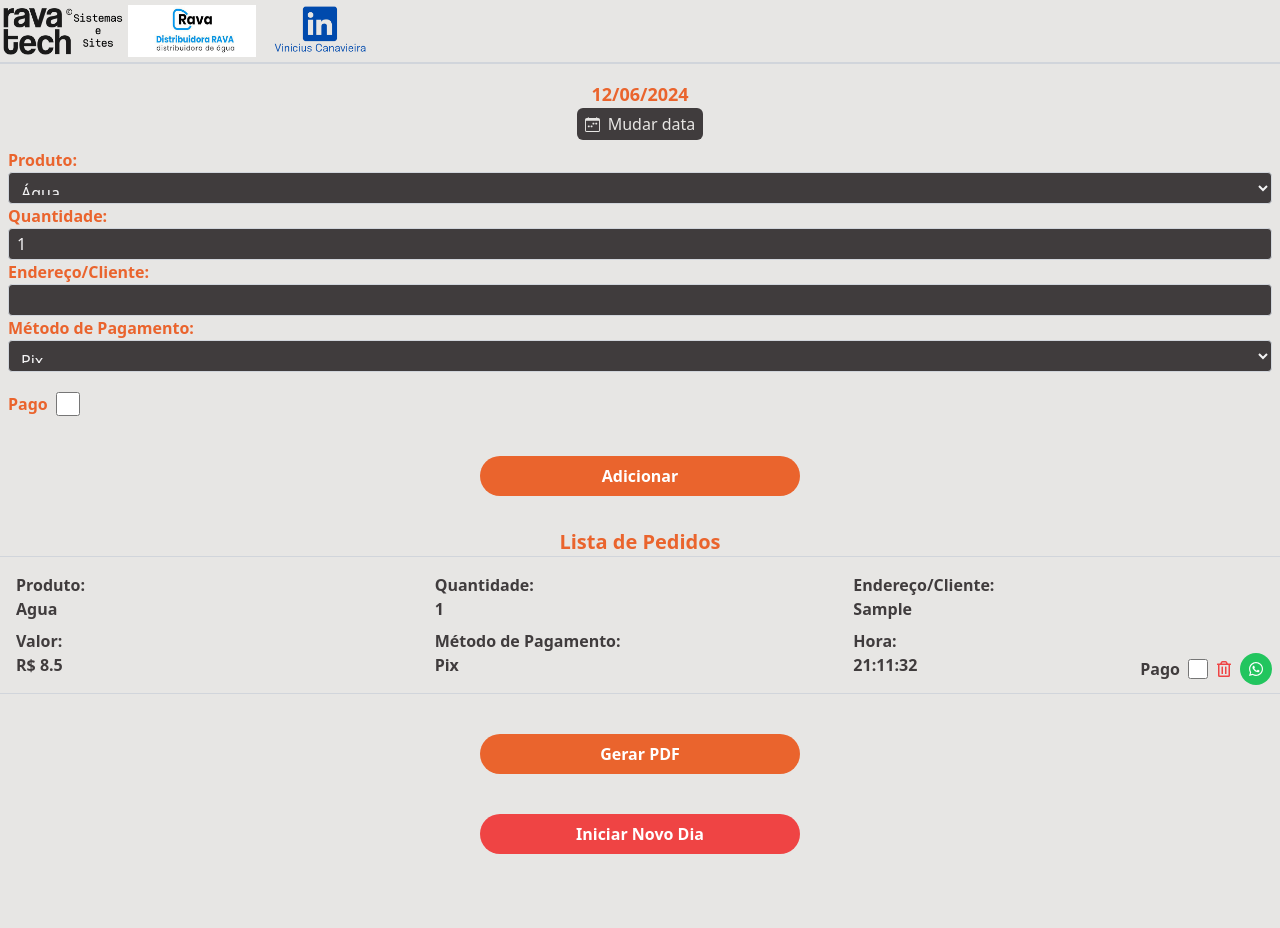
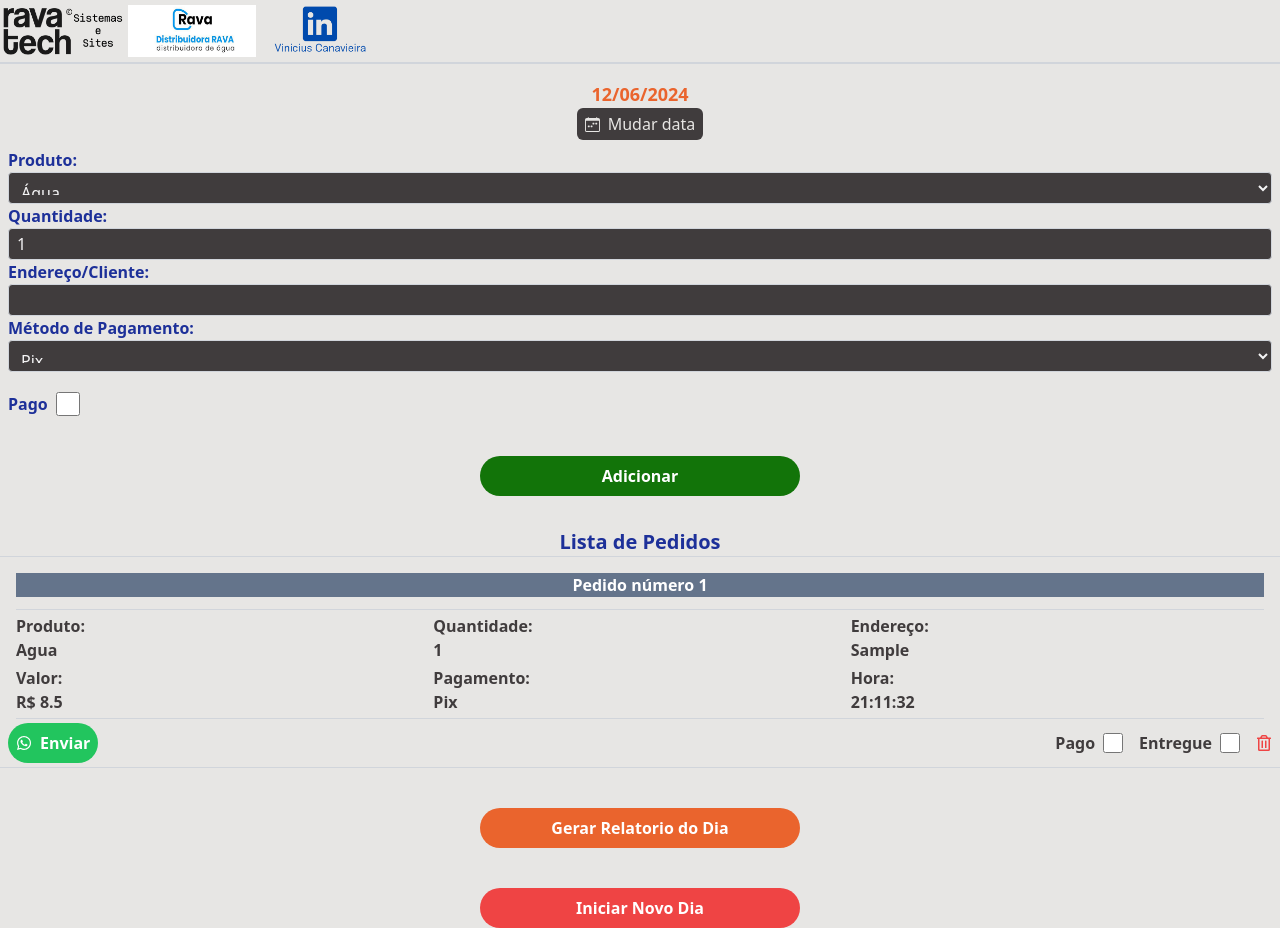
Before and after one commit to viniciuscanavieira/PDV_arraial, a Next.js app: page / in a window 1280 px wide. Both pictures are taken after typing "Sample" into the empty fields and a click on the button "Adicionar". Before the commit the page ends 854 px from the top, so only its background shows below. Built offline with nearby package versions, Linux system fonts and the light colour scheme.

Commit message:
atualizando Lista de pedido e integrando o botao entregue,N pedidos

```diff
--- a/src/app/layout.tsx
+++ b/src/app/layout.tsx
@@ -2,8 +2,8 @@ import type { Metadata } from "next";
 import "./globals.css";
 
 export const metadata: Metadata = {
-  title: "Lava Rapido Galp",
-  description: "Fechamento de folha para Lava Rapidos",
+  title: "Distribuidora Rava",
+  description: "Fechamento de folha para Distribuidora de Água",
   manifest: "/webmanifest.json",
 };
 
--- a/src/components/FormComponent.tsx
+++ b/src/components/FormComponent.tsx
@@ -13,12 +13,13 @@ interface Item {
   metodoPagamento: string;
   foiPago: boolean;
   hora: string;
+  foiEntregue: boolean;
 }
 
 const produtos = {
-  Agua: 8.5,
-  Gas: 110,
-  CartelaDeOvos: 24,
+  Agua: 8.50,
+  Gas: 110.0,
+  CartelaDeOvos: 24.0,
 };
 
 export const FormComponent = () => {
@@ -80,6 +81,7 @@ export const FormComponent = () => {
       metodoPagamento,
       foiPago,
       hora: getCurrentTime(),
+      foiEntregue: false,
     };
     setLista([...lista, newItem]);
 
@@ -90,23 +92,13 @@ export const FormComponent = () => {
     setFoiPago(false);
   };
 
-  const handleCheckboxChange = (index: number) => {
-    const updatedLista = lista.map((item, idx) => {
-      if (idx === index) {
-        return { ...item, foiPago: !item.foiPago };
-      }
-      return item;
-    });
-    setLista(updatedLista);
-  };
-
   const handleRemover = (index: number) => {
     const updatedLista = lista.filter((_, idx) => idx !== index);
     setLista(updatedLista);
   };
   const handleWhatsApp = (index: number) => {
     const item = lista[index];
-    const message = `Novo pedido\nProduto: ${item.produto}\nQuantidade: ${item.quantidade}\nEndereço/Cliente: ${item.endereco}\nValor: R$ ${item.valor}\nMétodo de Pagamento: ${item.metodoPagamento}\nHora: ${item.hora}\n\nPor favor, confirme a entrega após a conclusão.`;
+    const message = `*Novo pedido ${item.hora}*\n*Produto:* ${item.produto}\n*Quantidade:* ${item.quantidade}\n*Endereço/Cliente:* ${item.endereco}\n*Método de Pagamento:* ${item.metodoPagamento}\n*Valor: R$* ${item.valor} reais\n\nPor favor, confirme a entrega após a conclusão.`;
     const encodedMessage = encodeURIComponent(message);
     const whatsappUrl = `https://wa.me/559885631906?text=${encodedMessage}`;
     window.open(whatsappUrl, '_blank');
@@ -133,8 +125,9 @@ export const FormComponent = () => {
       );
 
       autoTable(doc, {
-      head: [["Produto", "Quantidade", "Endereço/Cliente", "Valor", "Método de Pagamento", "Hora", "Pago"]],
-      body: lista.map((item) => [
+        head: [["Número do Pedido", "Produto", "Quantidade", "Endereço/Cliente", "Valor", "Pagamento", "Hora", "Pago", "Entregue"]],
+        body: lista.map((item, index) => [
+          lista.length - index,
           item.produto,
           item.quantidade,
           item.endereco,
@@ -142,8 +135,10 @@ export const FormComponent = () => {
           item.metodoPagamento,
           item.hora,
           item.foiPago ? "Sim" : "Não",
+          item.foiEntregue ? "Sim" : "Não",
         ]),
         startY: 40,
+        styles: { halign: 'center' }, // Adicione esta linha
       });
 
       autoTable(doc, {
@@ -151,6 +146,7 @@ export const FormComponent = () => {
           [`Total Caixa: R$ ${totalPagamento.toFixed(2)}`],
         ],
         startY: (doc as any).lastAutoTable.finalY + 10,
+        styles: { halign: 'center' }, // Adicione esta linha
       });
 
       doc.save(
@@ -163,7 +159,6 @@ export const FormComponent = () => {
         }.pdf`
       );
     };
-
   const handleIniciarNovoDia = () => {
     const userConfirmed = window.confirm(
       "Você tem certeza que deseja apagar a lista atual?"
@@ -175,17 +170,44 @@ export const FormComponent = () => {
       return;
     }
   };
+  const handleCheckboxChange = (index: number) => {
+    // Calcula o índice correto
+    const realIndex = lista.length - 1 - index;
+
+    // Cria uma cópia da lista de pedidos
+    const novaLista = [...lista];
+
+    // Atualiza o status de pagamento do pedido específico
+    novaLista[realIndex].foiPago = !novaLista[realIndex].foiPago;
+
+    // Atualiza a lista de pedidos
+    setLista(novaLista);
+  };
+
+  const handleEntregaChange = (index: number) => {
+    // Calcula o índice correto
+    const realIndex = lista.length - 1 - index;
+
+    // Cria uma cópia da lista de pedidos
+    const novaLista = [...lista];
+
+    // Atualiza o status de entrega do pedido específico
+    novaLista[realIndex].foiEntregue = !novaLista[realIndex].foiEntregue;
+
+    // Atualiza a lista de pedidos
+    setLista(novaLista);
+  };
 
   return (
     <>
       <div>
         <form>
           <div className="flex flex-col px-2">
-            <label className="font-semibold text-[#EA642D]">
+            <label className="font-semibold text-[#1d3099]">
               Produto:
             </label>
             <select
-              className="border border-gray-300 focus:border-2 focus:border-[#EA642D] focus:outline-none bg-[#403C3D] p-2 text-zinc-100 text-bold rounded h-8"
+              className="border border-gray-300 focus:border-2 focus:border-[#1d3099] focus:outline-none bg-[#403C3D] p-2 text-zinc-100 text-bold rounded h-8"
               value={produto}
               onChange={handleProdutoChange}
             >
@@ -195,33 +217,33 @@ export const FormComponent = () => {
             </select>
           </div>
           <div className="flex flex-col px-2">
-            <label className="font-semibold text-[#EA642D]">
+            <label className="font-semibold text-[#1d3099]">
               Quantidade:
             </label>
             <input
-              className="border border-gray-300 focus:border-2 focus:border-[#EA642D] focus:outline-none bg-[#403C3D] p-2 text-zinc-100 text-bold rounded h-8"
+              className="border border-gray-300 focus:border-2 focus:border-[#1d3099] focus:outline-none bg-[#403C3D] p-2 text-zinc-100 text-bold rounded h-8"
               type="number"
               value={quantidade}
               onChange={handleQuantidadeChange}
             />
           </div>
           <div className="flex flex-col px-2">
-            <label className="font-semibold text-[#EA642D]">
+            <label className="font-semibold text-[#1d3099]">
               Endereço/Cliente:
             </label>
             <input
-              className="border border-gray-300 focus:border-2 focus:border-[#EA642D] focus:outline-none bg-[#403C3D] p-2 text-zinc-100 text-bold rounded h-8"
+              className="border border-gray-300 focus:border-2 focus:border-[#1d3099] focus:outline-none bg-[#403C3D] p-2 text-zinc-100 text-bold rounded h-8"
               type="text"
               value={endereco}
               onChange={handleEnderecoChange}
             />
           </div>
           <div className="flex flex-col px-2">
-            <label className="font-semibold text-[#EA642D]">
+            <label className="font-semibold text-[#1d3099]">
               Método de Pagamento:
             </label>
             <select
-              className="border border-gray-300 focus:border-2 focus:border-[#EA642D] focus:outline-none bg-[#403C3D] p-2 text-zinc-100 text-bold rounded h-8"
+              className="border border-gray-300 focus:border-2 focus:border-[#1d3099] focus:outline-none bg-[#403C3D] p-2 text-zinc-100 text-bold rounded h-8"
               value={metodoPagamento}
               onChange={handleMetodoPagamentoChange}
             >
@@ -231,7 +253,7 @@ export const FormComponent = () => {
           </div>
           <div className="flex justify-between items-center px-2 gap-3">
             <div className="flex gap-2 mr-4 mt-5">
-              <label className="font-bold text-[#EA642D]">Pago</label>
+              <label className="font-bold text-[#1d3099]">Pago</label>
               <input
                 type="checkbox"
                 id="pagamento"
@@ -244,21 +266,23 @@ export const FormComponent = () => {
           <div className="flex justify-center">
             <button
               onClick={handleAdicionar}
-              className="bg-[#EA642D] p-2 w-80 rounded-full mt-10 text-white font-bold">
+              className="bg-[#127409] p-2 w-80 rounded-full mt-10 text-white font-bold">
               Adicionar
             </button>
           </div>
         </form>
 
         <div className="mt-8">
-  <h2 className="flex justify-center font-semibold text-xl text-[#EA642D] border-b border-gray-300">
+  <h2 className="flex justify-center font-semibold text-xl text-[#1d3099] border-b border-gray-300">
     Lista de Pedidos
   </h2>
-  {lista.map((item, index) => (
+  {lista.slice().reverse().map((item, index) => (
     <div
       key={index}
-      className="grid grid-cols-3 font-semibold text-md gap-2 border-b border-gray-300 p-4 relative"
+      className="grid grid-cols-3 font-semibold text-md gap-1 border-b border-gray-300 p-4 relative"
     >
+      <h3 className="col-span-3 font-bold text-center text-[#ffffff] bg-slate-500 mb-2">Pedido número {lista.length - index}</h3>
+      <hr className="col-span-3 border-gray-300"/>
       <p className="flex flex-col font-bold">
         Produto:
         <span className="font-semibold"> {item.produto}</span>
@@ -268,7 +292,7 @@ export const FormComponent = () => {
         <span className="font-semibold"> {item.quantidade}</span>
       </p>
       <p className="flex flex-col font-bold">
-        Endereço/Cliente:
+        Endereço:
         <span className="font-semibold"> {item.endereco}</span>
       </p>
       <p className="flex flex-col font-bold">
@@ -276,31 +300,48 @@ export const FormComponent = () => {
         <span className="font-semibold"> R$ {item.valor}</span>
       </p>
       <p className="flex flex-col font-bold">
-        Método de Pagamento:
+        Pagamento:
         <span className="font-semibold"> {item.metodoPagamento}</span>
       </p>
       <p className="flex flex-col font-bold">
         Hora:
         <span className="font-semibold"> {item.hora}</span>
       </p>
-      <div className="absolute bottom-2 right-2 flex items-center">
-        <label className="font-bold mr-2">Pago</label>
+      <hr className="col-span-3 border-gray-300 p-4"/>
+      <div className="absolute bottom-1 left-2 flex items-center space-x-4">
+        <button
+          className="bg-green-500 p-2 rounded-full text-white flex items-center space-x-2"
+          onClick={() => handleWhatsApp(index)}
+        >
+          <FaWhatsapp />
+          <span>Enviar</span>
+        </button>
+      </div>
+      <div className="absolute bottom-3 right-2 flex items-center space-x-4">
+        <div className="flex items-center space-x-2">
+          <label className="font-bold">Pago</label>
           <input
             type="checkbox"
             checked={item.foiPago}
             onChange={() => handleCheckboxChange(index)}
-          className="w-5 h-5 mr-2"
+            className="w-5 h-5"
           />
+        </div>
+        <div className="flex items-center space-x-2">
+          <label className="font-bold">Entregue</label>
+          <input
+            type="checkbox"
+            checked={item.foiEntregue}
+            onChange={() => handleEntregaChange(index)}
+            className="w-5 h-5"
+          />
+        </div>
+        <div className="ml-4">
           <FaRegTrashAlt
             className="text-red-500 cursor-pointer"
             onClick={() => handleRemover(index)}
           />
-        <button
-          className="ml-2 bg-green-500 p-2 rounded-full text-white"
-          onClick={() => handleWhatsApp(index)}
-        >
-          <FaWhatsapp />
-        </button>
+        </div>
       </div>
     </div>
   ))}
@@ -310,7 +351,7 @@ export const FormComponent = () => {
     onClick={generatePDF}
     className="bg-[#EA642D] p-2 w-80 rounded-full mt-10 text-white font-bold"
   >
-    Gerar PDF
+    Gerar Relatorio do Dia
   </button>
 </div>
 <div className="flex justify-center">
```
Lines whose indentation alone changed are shown as unchanged.
